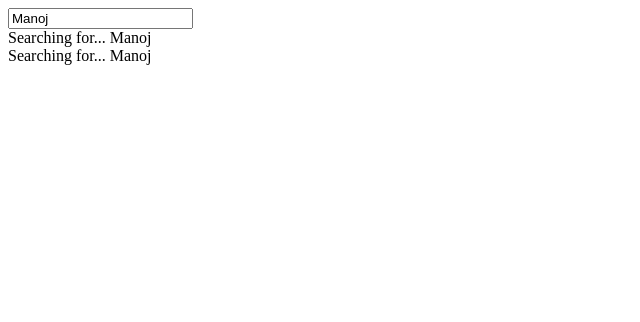
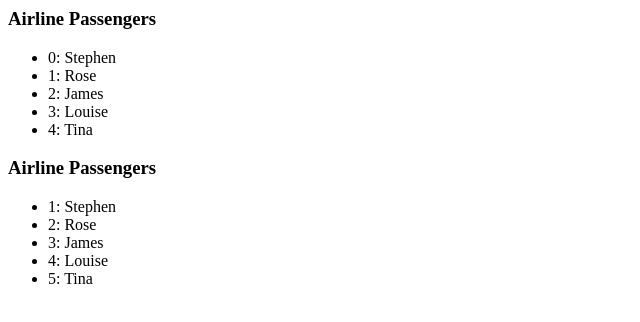
Before and after one commit to MANOJPATRA1991/Angular-Ultimate-Courses-Basics, an Angular app: page / in a window 1280 px wide. Shown: the top 322 px of the page, without its empty margins (0-640 px from the left). Built offline with nearby package versions, Linux system fonts and the light colour scheme.

Commit message:
ngFor and iterating collections

```diff
--- a/src/app/app.component.html
+++ b/src/app/app.component.html
@@ -1,20 +1,19 @@
 <div class="app">
-  <input
-    type="text"
-    [value]="name"
-    (input)="handleChange($event.target.value)"
-  >
+  <h3>Airline Passengers</h3>
+  <!-- for of loop -->
+  <ul>
+    <li *ngFor="let passenger of passengers; let i=index;">
+      {{ i }}: {{ passenger.fullname }}
+    </li>
+  </ul>
 
-  <!-- Structural directive -->
-  <div *ngIf="name.length > 2">
-    Searching for... {{ name }}
-  </div>
+  <!-- This compiles to as follows -->
 
-  <!-- This compiles down to as below: -->
-
-  <ng-template [ngIf]="name.length > 2">
-    <div>
-      Searching for... {{ name }}
-    </div>
-  </ng-template>
+  <h3>Airline Passengers</h3>
+  <!-- for of loop -->
+  <ul>
+    <ng-template ngFor let-passenger let-i="index" [ngForOf]="passengers">
+      <li> {{ i+1 }}: {{ passenger.fullname }}</li>
+    </ng-template>
+  </ul>
 </div>
--- a/src/app/app.component.ts
+++ b/src/app/app.component.ts
@@ -1,4 +1,10 @@
 import { Component } from "@angular/core";
+
+interface Passenger {
+  id: number;
+  fullname: string;
+  checkedIn: boolean;
+};
 
 @Component({
   selector: "app-root",
@@ -6,15 +12,25 @@ import { Component } from "@angular/core";
   styleUrls: ["./app.component.css"]
 })
 export class AppComponent {
-  title: string;
-  logo: string = 'img/logo.svg';
-  name: string = "Manoj";
-
-  constructor() {
-    this.title = "Ultimate Angular";
-  }
-
-  handleChange(value: string) {
-    this.name = value;
-  }
+  passengers: Passenger[] = [{
+    id: 1,
+    fullname: 'Stephen',
+    checkedIn: true
+  }, {
+    id: 2,
+    fullname: 'Rose',
+    checkedIn: false
+  }, {
+    id: 3,
+    fullname: 'James',
+    checkedIn: true
+  }, {
+    id: 4,
+    fullname: 'Louise',
+    checkedIn: true
+  }, {
+    id: 5,
+    fullname: 'Tina',
+    checkedIn: false
+  }];
 }
```
